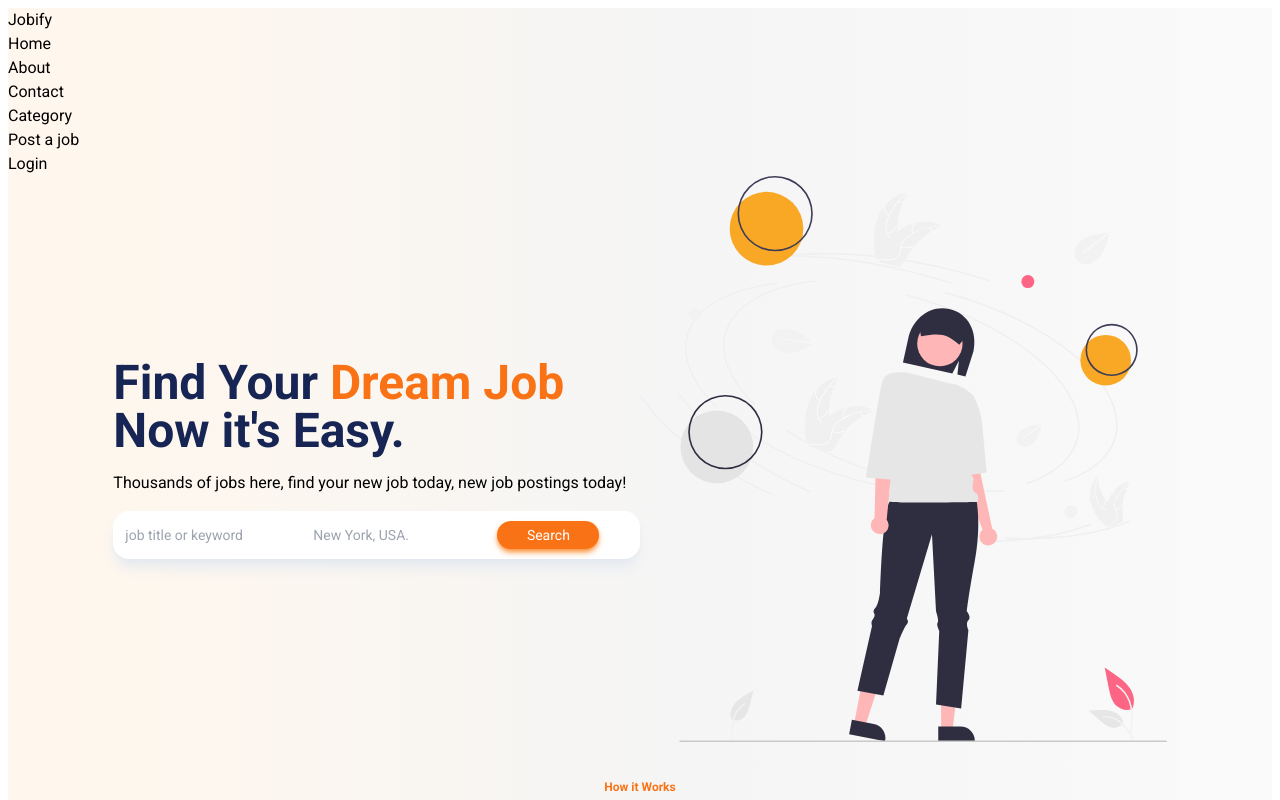
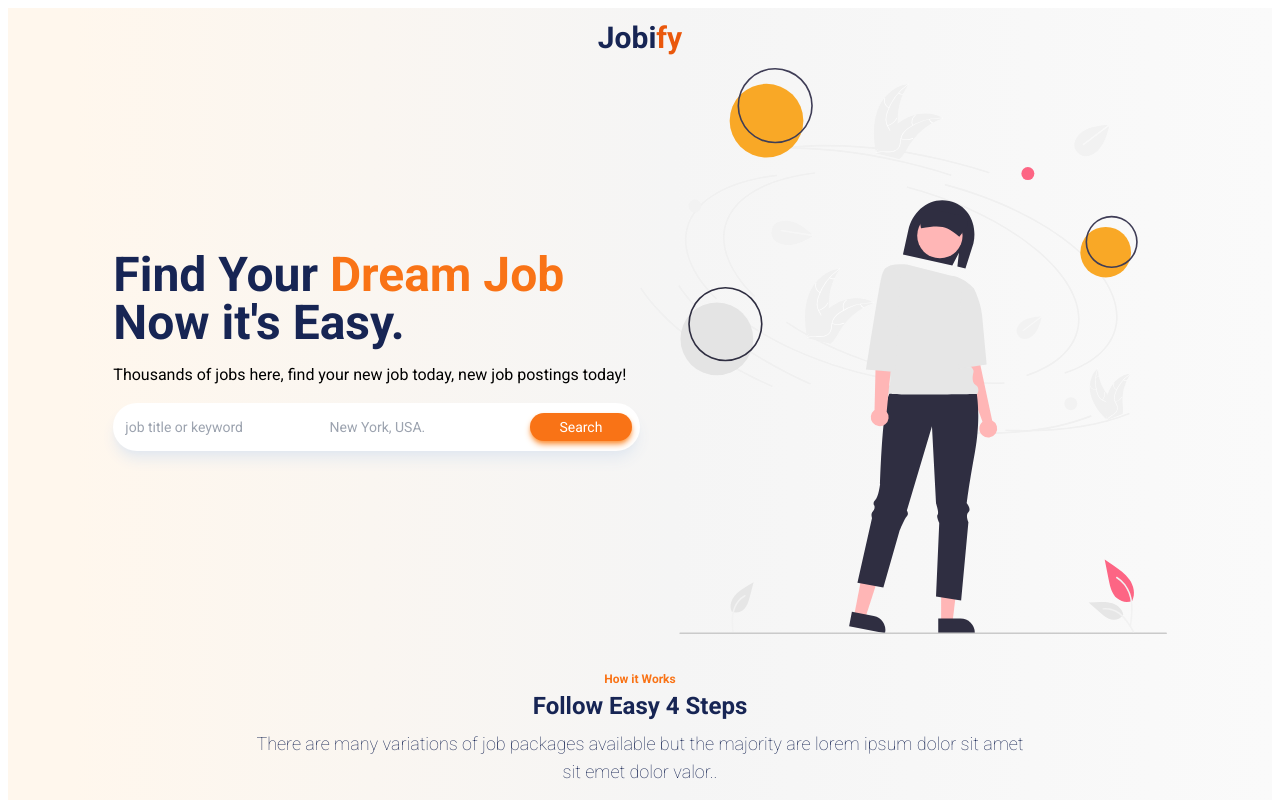
Before and after one commit to pejuameenat/jobify.io, a React (Vite) app: page / in a window 1280 px wide. Shown: the top 800 px of the page. Built offline with nearby package versions, Linux system fonts and the light colour scheme.

Commit message:
updated hover states

```diff
--- a/src/components/App.jsx
+++ b/src/components/App.jsx
@@ -1,4 +1,4 @@
-import Nav from './Nav '
+import Nav from './Nav'
 import Hero from './Hero'
 import Steps from './Steps'
 import Help from './Help'
--- a/src/components/Footer.jsx
+++ b/src/components/Footer.jsx
@@ -3,11 +3,12 @@ const Footer = () => {
     <footer>
       <div className="containerWidth">
         <div className="bg-orange-600 rounded-lg w-3/6 h-20 mx-auto p-3 relative">
-          <div className="bg-amber-400 w-16 h-16 rounded-br-full rounded-tl-3xl absolute top-0 left-0"></div>
+          <div className="bg-amber-400 w-16 h-16 rounded-br-full rounded-tl-3xl absolute top-0 left-0 -z-1"></div>
           <p className="text-white text-center">
             Lets get connected and start finding your dream job
           </p>
         </div>
+        <ul>{}</ul>
       </div>
     </footer>
   )
--- /dev/null
+++ b/src/components/FooterTemp.jsx
@@ -0,0 +1,10 @@
+
+const FooterTemp = () => {
+  return (
+    <li>
+    <a href="#"></a>
+    </li>
+  )
+}
+
+export default FooterTemp
--- a/src/components/Hero.jsx
+++ b/src/components/Hero.jsx
@@ -12,7 +12,7 @@ const Hero = () => {
             Thousands of jobs here, find your new job today, new job postings
             today!
           </p>
-          <form className="w-full h-12 shadow-lg shadow-slate-200 bg-white rounded-2xl px-2 py-1 flex gap-5 text-sm items-center">
+          <form className="w-full h-12 shadow-lg shadow-slate-200 bg-white rounded-3xl px-2 py-1 flex gap-5 text-sm items-center justify-between">
             <div>
               <input placeholder="job title or keyword" className="inputs" />
             </div>
--- a/src/components/Nav .jsx
+++ /dev/null
@@ -1,21 +0,0 @@
-import { useGLobalContext } from "../context"
-const Nav = () => {
-  const {nav} = useGLobalContext()
-  return (
-    <nav>
-      <a href="#home">
-        Jobi<span>fy</span>
-      </a>
-      <div>
-        {nav.map((item) => (
-          <li key={item.id}>
-            <a href="#">{item.list}</a>
-          </li>
-        ))}
-      </div>
-      <button type="button">Login</button>
-    </nav>
-  )
-}
-
-export default Nav
--- /dev/null
+++ b/src/components/Nav.jsx
@@ -0,0 +1,31 @@
+import { useGLobalContext } from '../context'
+const Nav = () => {
+  const { nav } = useGLobalContext()
+  return (
+    <nav className="p-3 flex flex-col lg:justify-between lg:items-center">
+      <div className='flex justify-between'>
+        <a href="#home" className="titleHead text-3xl">
+          Jobi<span className="text-orange-600">fy</span>
+        </a>
+        {/* meu */}
+      </div>
+      <div className="hidden flex flex-col gap-4 lg:flex-row items-center flex-grow-1">
+        {nav.map((item) => (
+          <li key={item.id} className="">
+            <a
+              href="#"
+              className="relative transition duration-500 ease-in navLink"
+            >
+              {item.list}
+            </a>
+          </li>
+        ))}
+        <button type="button" className="orangeButtons">
+          Login
+        </button>
+      </div>
+    </nav>
+  )
+}
+
+export default Nav
--- a/src/components/Step.jsx
+++ b/src/components/Step.jsx
@@ -2,7 +2,7 @@
 const Step = ({img, title, info, color, radiusColor }) => {
   return (
     <div
-      className={`step-radius shadow-md rounded-2xl px-5  py-7 max-w-60 mx-auto border-l-2 ${radiusColor}`}
+      className={`step-radius shadow-md rounded-2xl px-5 py-7 max-w-60 mx-auto border-l-2 ${radiusColor} hoverState`}
     >
       <span className={color}>{img}</span>
       <h4 className="font-semibold text-sm">{title}</h4>
--- a/src/components/Testimony.jsx
+++ b/src/components/Testimony.jsx
@@ -1,6 +1,6 @@
 const Testimony = ({ img, span, name, info }) => {
   return (
-    <article className="shadow-lg p-3 text-center my-10 rounded-md">
+    <article className="shadow-lg p-3 text-center my-10 rounded-md hoverState">
       <img
         src={img}
         className="w-10 h-10 object-cover rounded-full block mx-auto"
--- a/src/data.jsx
+++ b/src/data.jsx
@@ -5,7 +5,14 @@ import CheckCircleOutlinedIcon from '@mui/icons-material/CheckCircleOutlined'
 import TextsmsOutlinedIcon from '@mui/icons-material/TextsmsOutlined'
 import AddTaskOutlinedIcon from '@mui/icons-material/AddTaskOutlined'
 import MovingOutlinedIcon from '@mui/icons-material/MovingOutlined'
-import { Instagram, Google, Favorite, LocationOn, LocalAtm} from '@mui/icons-material'
+import {
+  Instagram,
+  Google,
+  Favorite,
+  LocationOn,
+  LocalAtm,
+  ContactsTwoTone,
+} from '@mui/icons-material'
 import img1 from './assets/team0.jpg'
 import img2 from './assets/team2.jpg'
 import img3 from './assets/team4.jpg'
@@ -158,3 +165,10 @@ export const testimonies = [
     info: 'Lorem ipsum dolor sit amet, consectetur adipisicing elit. Animi, officia quia. Ipsa harum assumenda officiis.',
   },
 ]
+
+export const footerList = [
+  { id: 1, link: 'Home' },
+  { id: 1, link: 'About' },
+  { id: 1, link: 'Contact' },
+  { id: 1, link: 'Partners' },
+]
--- a/src/index.css
+++ b/src/index.css
@@ -28,7 +28,11 @@
     .orangeButtons {
         @apply block mx-auto bg-orange-600 p-2 my-4 shadow-lg shadow-orange-500 text-white rounded-lg font-medium lg:mx-0
     }
+    .hoverState{
+        @apply hover:scale-110 duration-500 transition
+    }
 }
+
 * {
     margin: 0;
     padding: 0;
@@ -54,7 +58,19 @@ body {
         transform: scale(1.1);
     }
 }
-
+.navLink::before {
+    content: '';
+    position: absolute;
+    top:1.5rem;
+    left: 0;
+    right: 0;
+    width: 0%;
+    height: 3px;
+    background-color: #ea580c;
+}
+.navLink:hover::before{
+    width: 100%;
+}
 /* .spect {
     border: 2px solid red;
 } */
```
